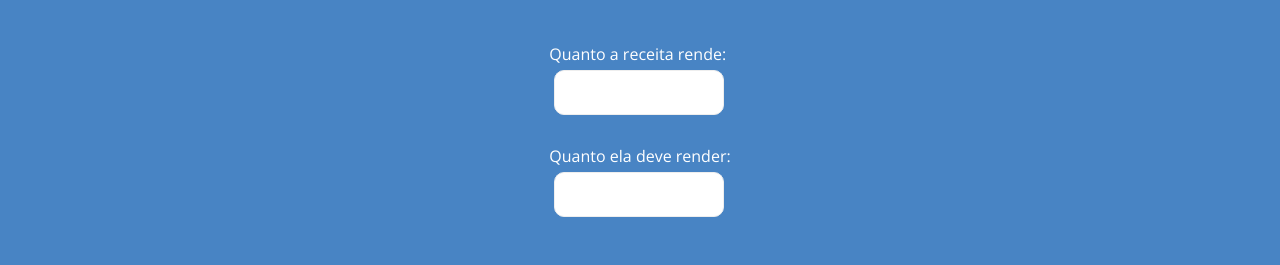
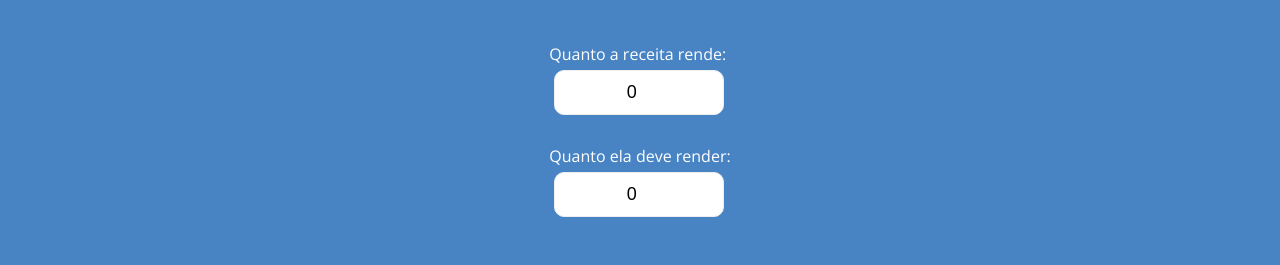
Before and after one commit to httpaiva/porccionne, a Next.js app: page / in a window 1280 px wide. Shown: the part 846-1111 px from the top of the page. Built offline with nearby package versions, Linux system fonts and the light colour scheme.

Commit message:
Fazendo com que a receita porcionada seja renderizada da maneita correta

```diff
--- a/components/resultado.js
+++ b/components/resultado.js
@@ -2,7 +2,7 @@ import React from 'react';
 
 export default function Resultado(props) {
     return (
-        <div className="resultado-container">
+        <div className="resultado-container" style={{whiteSpace: "pre-wrap"}}>
             <h1>Sua receita porccionnada!</h1>
             <div className="resultado">
                 <p>{props.text}</p>
--- a/pages/index.js
+++ b/pages/index.js
@@ -5,17 +5,23 @@ import Head from 'next/head';
 import ResultadoBox from '../components/resultado';
 //Functions:
 import splitText from '../utils/SplitText';
+import calculo from '../utils/Calculo';
+import montaReceita from '../utils/MontaReceita';
 
 export default function Home() {
 
   const [receita, setReceita] = useState('');
+  const [rende, setRende] = useState(0);
+  const [vaiRender, setVaiRender] = useState(0);
   const [resultado, setResultado] = useState('');
 
   function handleFormReceita(e) {
     e.preventDefault();
 
-    const receitaSeparada = JSON.stringify(splitText(receita));
-    setResultado(<ResultadoBox text={receitaSeparada} />);
+    const receitaSeparada = splitText(receita);
+    const receitaCalculada = calculo(receitaSeparada, rende, vaiRender);
+    const texto = montaReceita(receitaCalculada);
+    setResultado(<ResultadoBox text={texto} />);
   }
 
   return (
@@ -68,9 +74,9 @@ export default function Home() {
               </div> */}
               <div className="rendimento">
                 <label htmlFor="rende">Quanto a receita rende:</label>
-                <input type="number" name="rende" id="rende" min="1" max="1000" required />
+                <input type="number" value={rende} name="rende" id="rende" min="1" max="1000" required onChange={e => setRende(e.target.value)}/>
                 <label htmlFor="vairender">Quanto ela deve render:</label>
-                <input type="number" name="vairender" id="vairender" min="1" max="1000" required />
+                <input type="number" value={vaiRender} name="vairender" id="vairender" min="1" max="1000" required onChange={e => setVaiRender(e.target.value)}/>
               </div>
               <button type="submit" className="porccionar" form="form1"></button>
             </div>
```
Also changed, not shown: 1 other file (tests, documents, lock files or other folders).
